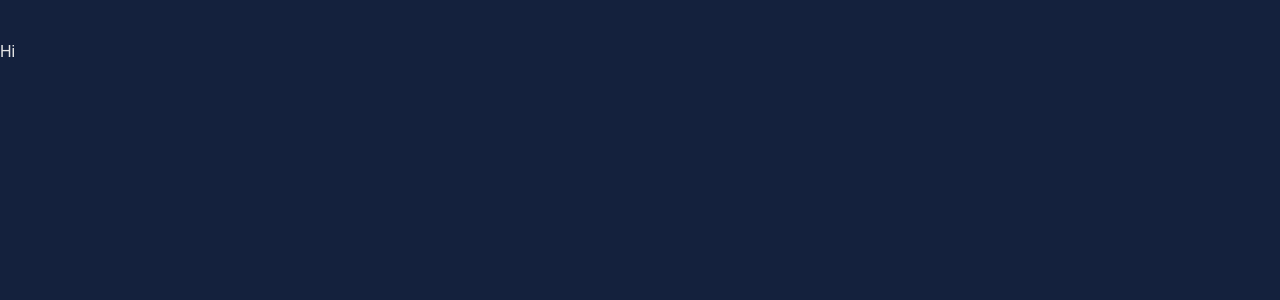
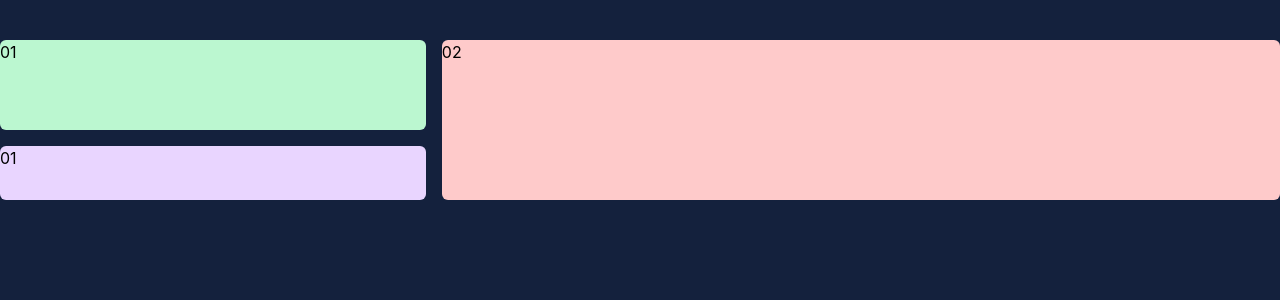
Before and after one commit to williambaele/crypto-watch, a React (Create React App) app: page / in a window 1280 px wide. Shown: the top 300 px of the page. Built offline with nearby package versions, Linux system fonts and the light colour scheme.

Commit message:
Layout for index done

```diff
--- a/src/pages/Home.js
+++ b/src/pages/Home.js
@@ -2,9 +2,13 @@ import React from 'react';
 
 const Home = () => {
   return (
-    <div className="h-screen bg-[#14213D] py-10">
+    <div className="h-screen bg-[#14213D] py-10 px-4 md:px-0">
       <div className="container mx-auto">
-        <h1>Hi</h1>
+      <div className="grid md:grid-rows-5 md:grid-flow-col gap-4 h-40">
+        <div className="md:row-span-3 bg-green-200 rounded-md">01</div>
+        <div className="md:row-span-2 bg-purple-200 rounded-md">01</div>
+        <div className="md:col-span-2 md:row-span-5 bg-red-200 rounded-md">02</div>
+      </div>
       </div>
     </div>
   );
```
